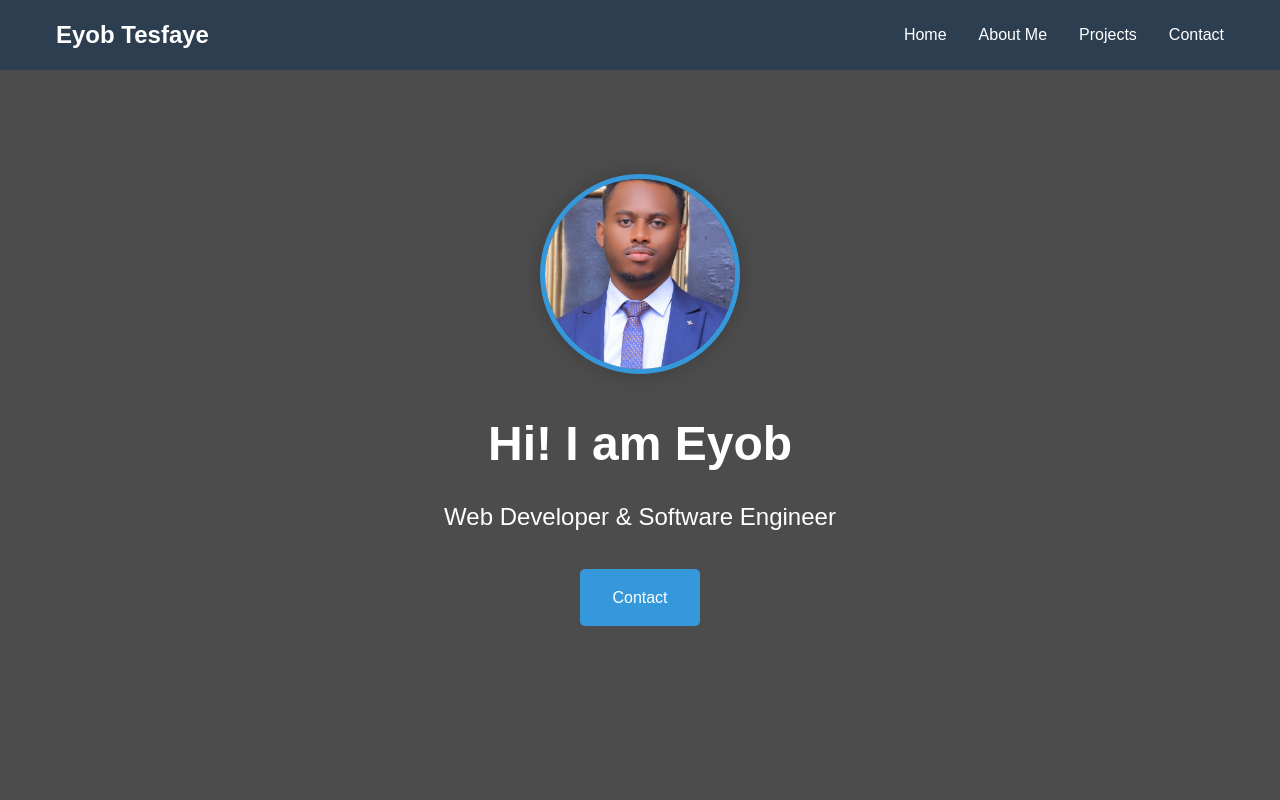
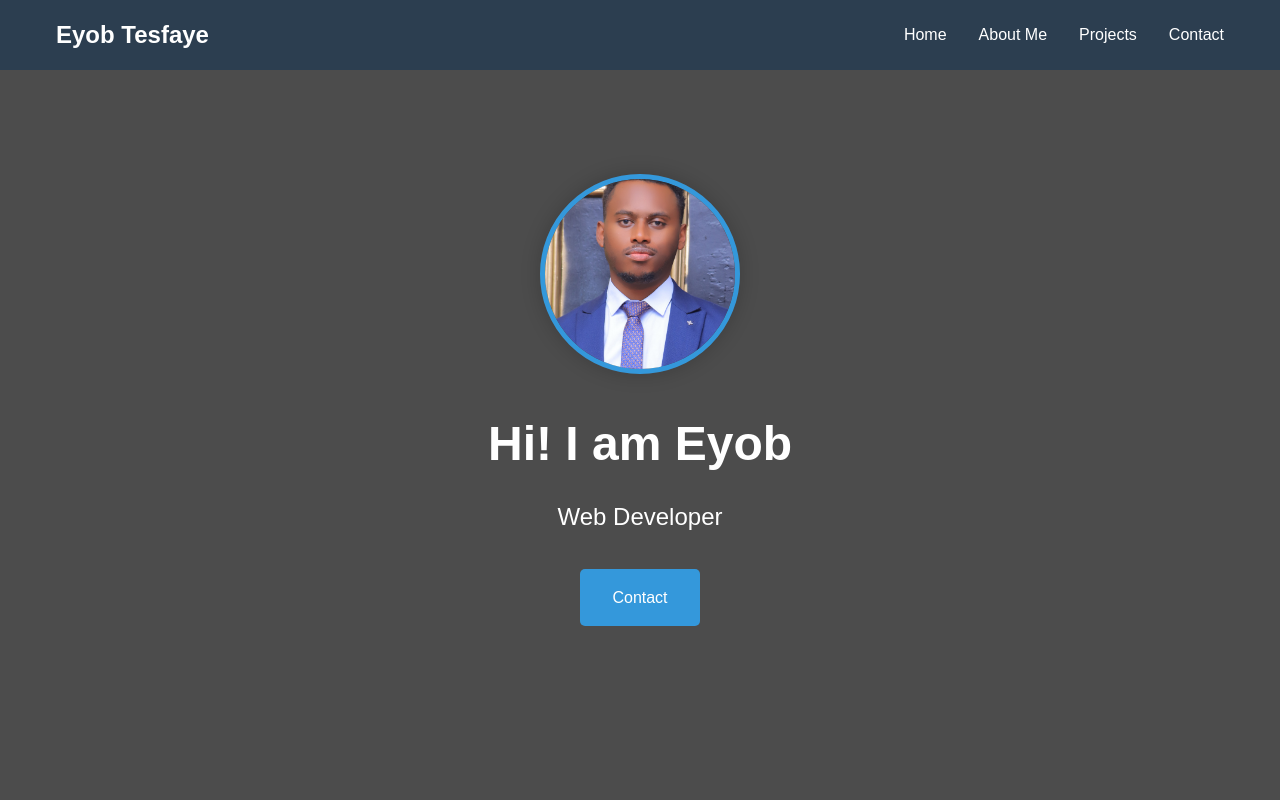
Before and after one commit to Eyobtesfa/EyobTesfa.github.io, a React app: page index.html in a window 1280 px wide. Shown: the top 800 px of the page. Built offline with nearby package versions, Linux system fonts and the light colour scheme; files whose address does not match are found by name.

Commit message:
Update index.html

```diff
--- a/index.html
+++ b/index.html
@@ -26,7 +26,7 @@
           <img src="/src/assets/profile.JPG" alt="Eyob Tesfaye">
         </div>
         <h1>Hi! I am Eyob</h1>
-        <p>Web Developer & Software Engineer</p>
+        <p>Web Developer</p>
         <a href="#contact" class="cta-button">Contact</a>
       </div>
     </section>
```
